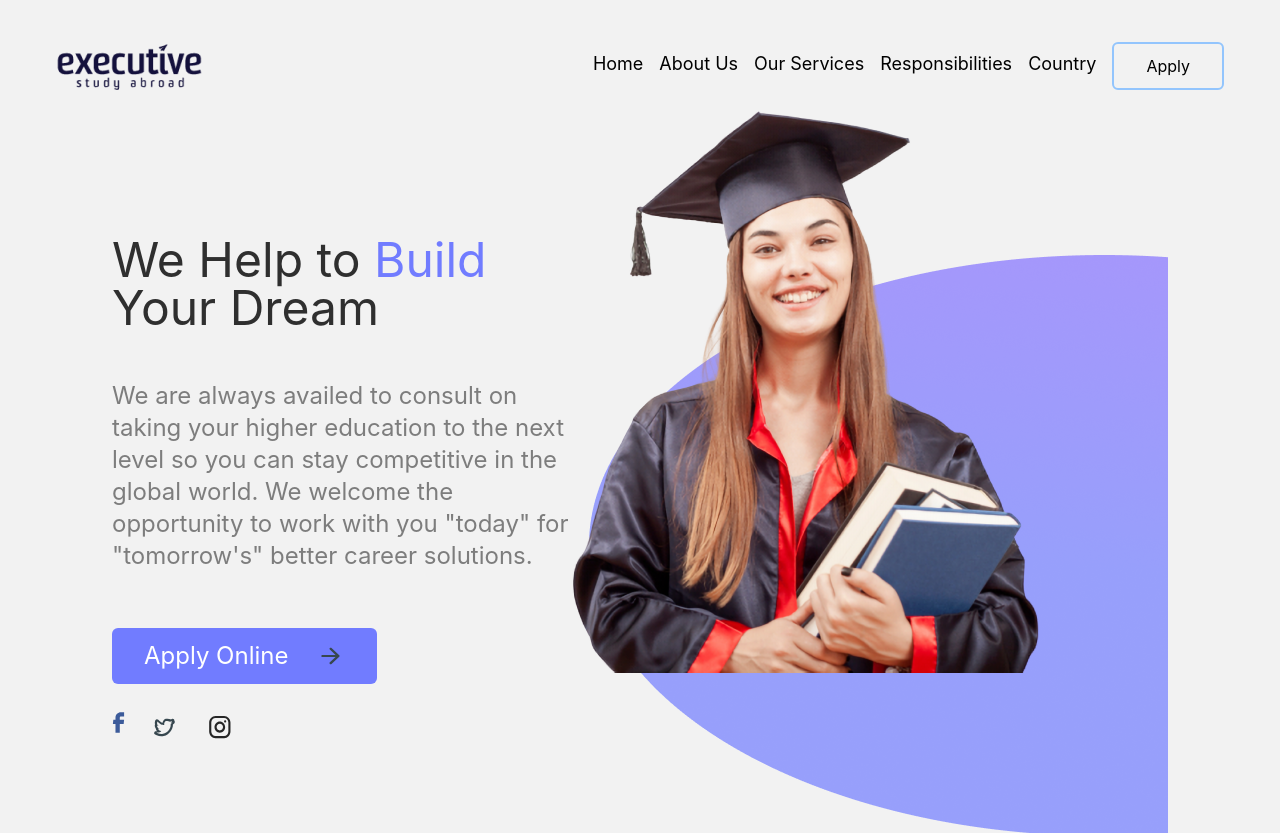
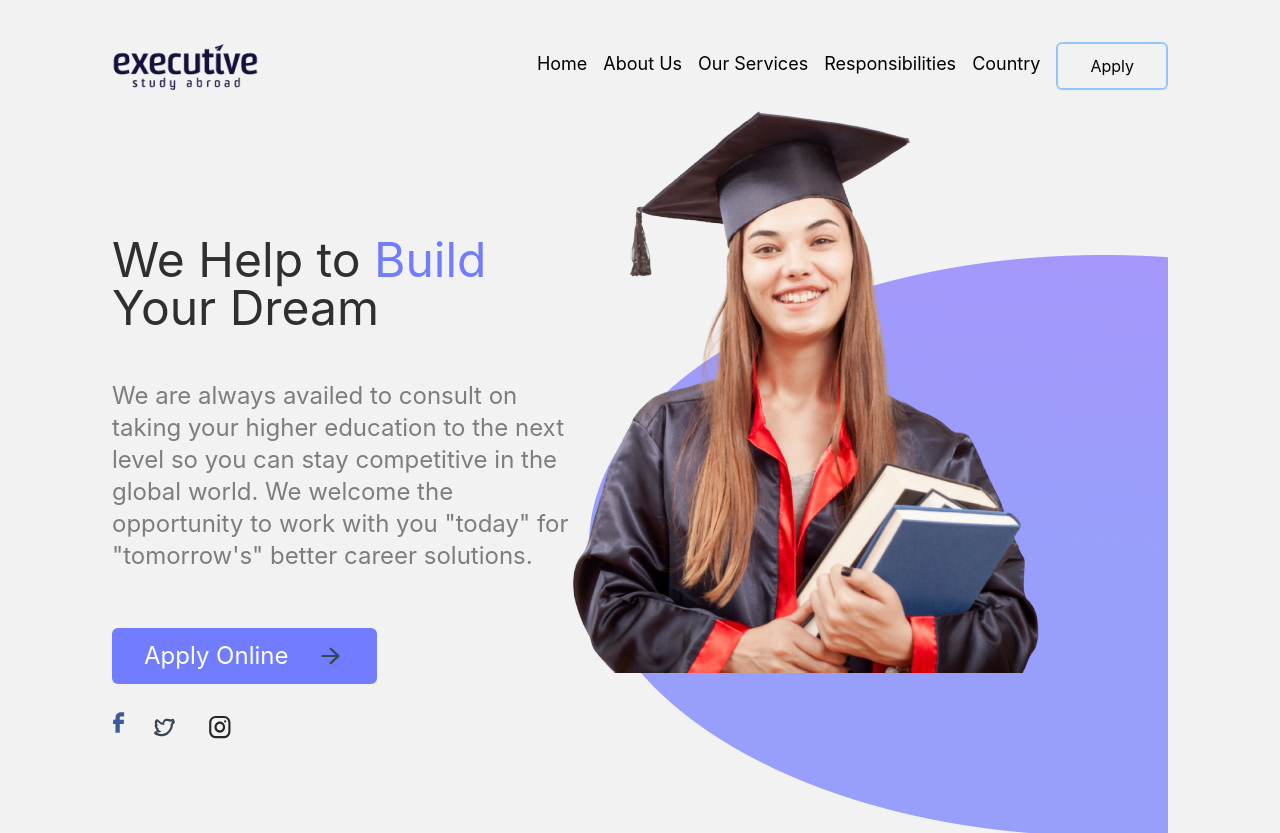
Before and after one commit to luigimorel/study, a React (Create React App) app: page / in a window 1280 px wide. Shown: the top 833 px of the page. Built offline with nearby package versions, Linux system fonts and the light colour scheme; what @tailwindcss/typography would draw is missing.

Commit message:
add navbar component

```diff
--- a/src/components/Navbar.jsx
+++ b/src/components/Navbar.jsx
@@ -4,6 +4,9 @@ import { Link } from "react-router-dom";
 //Assets
 import Logo from "./../assets/Logo.png";
 import { ReactComponent as BurgerMenu } from "./../assets/BurgerMenu.svg";
+
+// Components
+import MobileNav from "./MobileNavbar";
 
 const Navbar = () => {
   // State for the navbar
@@ -37,7 +40,8 @@ const Navbar = () => {
     },
   ];
   return (
-    <div className="flex flex-row justify-between items-center pt-10 mb-10 ">
+    <>
+      <div className="flex flex-row sm:mx-14 mx-6 justify-between items-center pt-10 mb-10 ">
         <Link to="/">
           <img src={Logo} loading="lazy" alt="" />
         </Link>
@@ -63,6 +67,8 @@ const Navbar = () => {
           </Link>
         </div>
       </div>
+      {open && <MobileNav />}
+    </>
   );
 };
 
```
Lines whose indentation alone changed are shown as unchanged.
